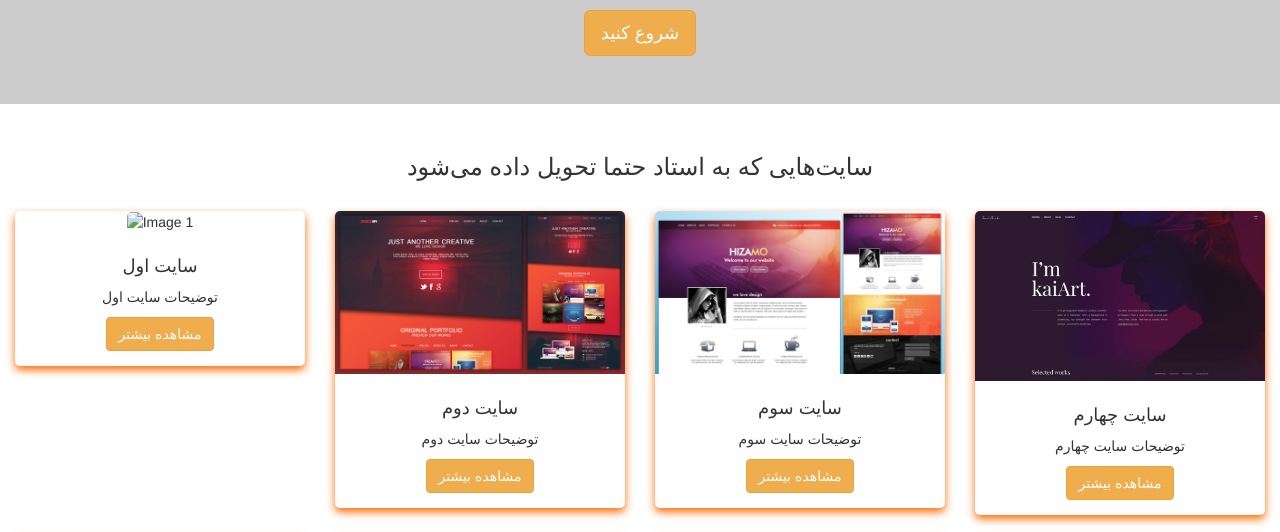
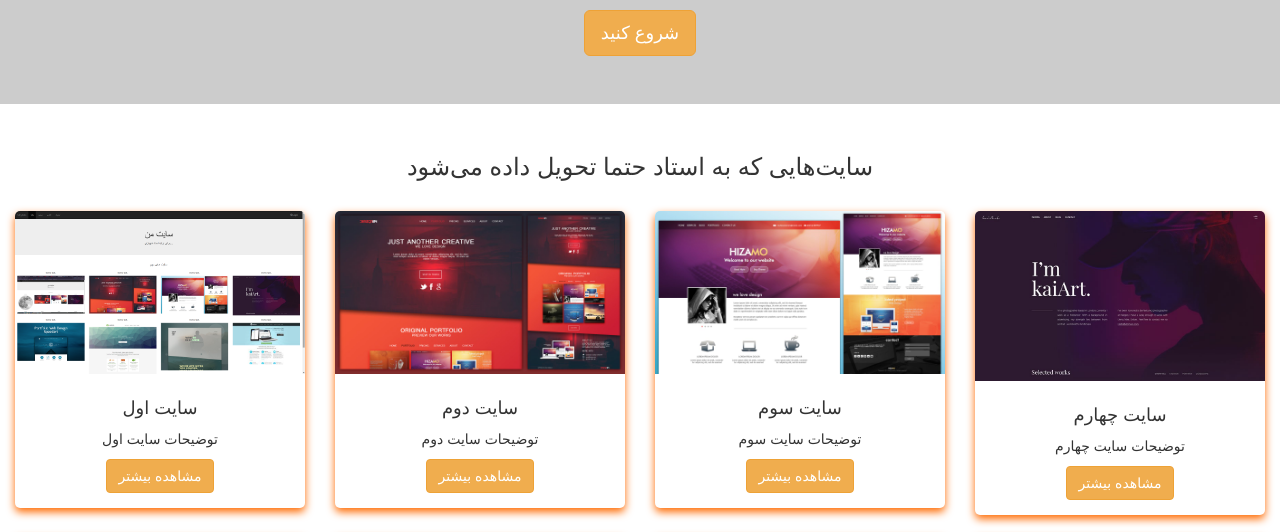
Before and after one commit to robertocrozo/site, a plain HTML site: page q code/index.html in a window 1280 px wide. Shown: the part 234-766 px from the top of the page. Drawn offline with nearby package versions, Linux system fonts and the light colour scheme; placeholder pictures from the web are drawn by us.

Commit message:
index.html

```diff
--- a/q code/index.html
+++ b/q code/index.html
@@ -82,7 +82,7 @@
     <div class="row">
         <div class="col-xs-12 col-sm-6 col-md-3">
             <div class="card">
-                <img src="/2025-02-01 (3).png" alt="Image 1">
+                <img src="/img/2025-02-01 (3).png" alt="Image 1">
                 <div class="card-body">
                     <h4>سایت اول</h4>
                     <p>توضیحات سایت اول</p>
```
